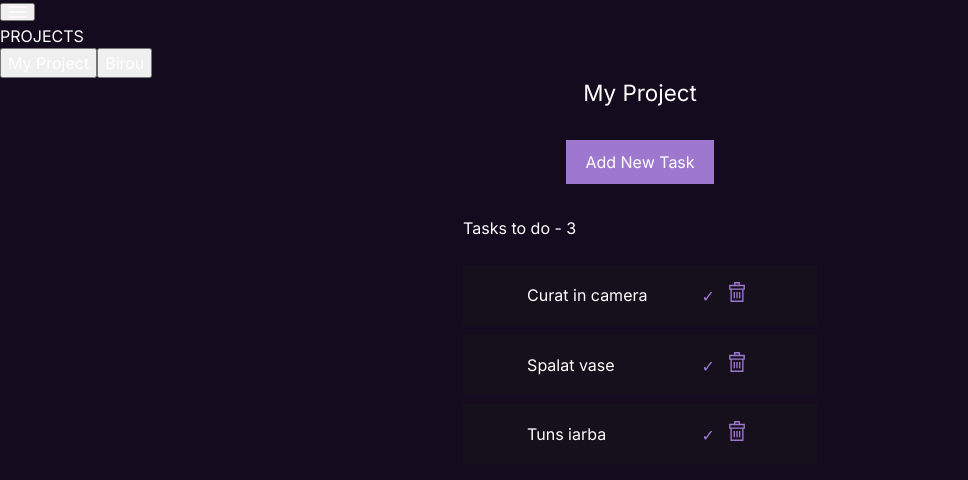
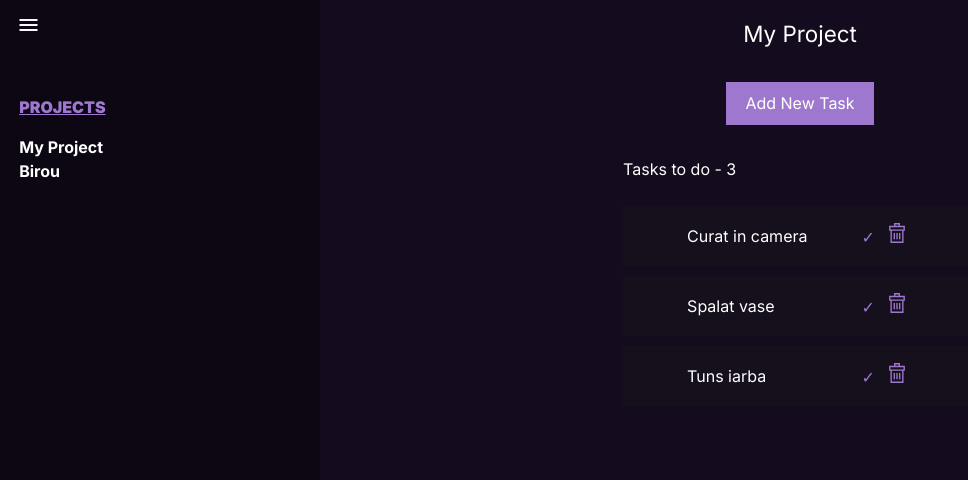
Before and after one commit to Edwin-KT/todo-list, a website built with webpack: page src/template.html in a window 1280 px wide. Shown: the whole page, without its empty margins (0-968 px from the left). Built offline with nearby package versions, Linux system fonts and the light colour scheme.

Commit message:
add nav styling

```diff
--- a/src/styles.css
+++ b/src/styles.css
@@ -49,6 +49,7 @@
   --background-color: #140b1e;
   --text-color: #9e78cf;
   --task-background-color: #15101c;
+  --nav-color: ;
 }
 
 * {
@@ -58,13 +59,16 @@
 body {
   background-color: var(--background-color);
   font-family: "Inter", sans-serif;
+  display: grid;
+  grid-template-columns: 1fr 3fr;
+  min-height: 100vh;
 }
 
 #selected-project {
   display: flex;
   flex-direction: column;
-  justify-content: center;
   align-items: center;
+  padding: 1.2rem;
 }
 
 #project-title {
@@ -108,3 +112,36 @@
   width: 2rem;
   height: auto;
 }
+
+#nav-toggle-btn {
+  width: 2rem;
+  height: auto;
+}
+
+nav button {
+  border: none;
+  padding: 0;
+  background-color: transparent;
+}
+
+nav {
+  font-weight: bold;
+  background-color: rgba(0, 0, 0, 0.384);
+  display: flex;
+  flex-direction: column;
+  gap: 4rem;
+  padding: 1.2rem;
+}
+
+#nav-projects {
+  display: flex;
+  flex-direction: column;
+  align-items: flex-start;
+}
+
+#nav-projects-title {
+  color: var(--text-color);
+  text-decoration: underline;
+  font-weight: bolder;
+  margin-bottom: 1rem;
+}
```
